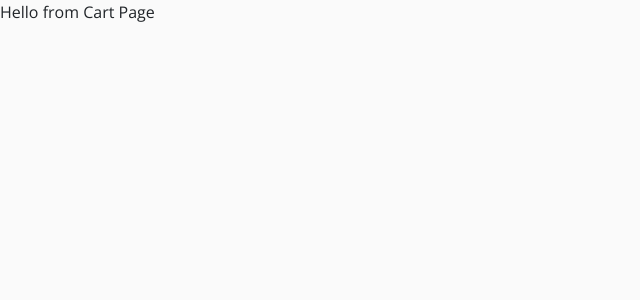
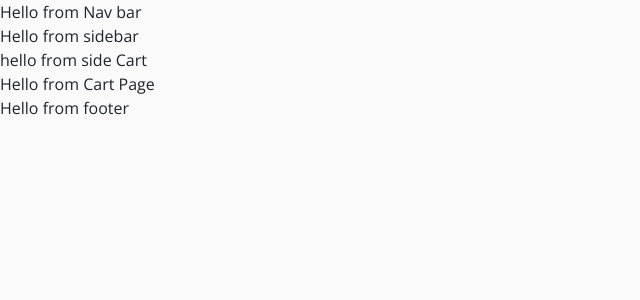
Before and after one commit to muhammadsalif/Tech-Store-App-React, a React (Create React App) app: page /cart in a window 1280 px wide. Shown: the top 300 px of the page, without its empty margins (0-640 px from the left). Built offline with nearby package versions, Linux system fonts and the light colour scheme.

Commit message:
setup of navbar & sidebar done.

```diff
--- a/src/App.js
+++ b/src/App.js
@@ -1,6 +1,7 @@
 import React from "react";
 import "./App.css";
 import "bootstrap/dist/css/bootstrap.min.css";
+
 // Importing Router
 import { Route, Switch } from "react-router-dom";
 
@@ -13,10 +14,20 @@ import SingleProduct from "./pages/SingleProductPage";
 import Default from "./pages/DefaultPage";
 import Cart from "./pages/CartPage";
 
+// All Components imports from Components folder
+import Navbar from "./components/Navbar";
+import Sidebar from "./components/Sidebar";
+import SideCart from "./components/SideCart";
+import Footer from "./components/Footer";
+
 function App() {
   return (
     <>
       {/* navbar,sidebar,cart,footer */}
+      <Navbar> </Navbar>
+      <Sidebar></Sidebar>
+      <SideCart></SideCart>
+
       <Switch>
         <Route path="/" exact component={Home}></Route>
         <Route path="/about" component={About}></Route>
@@ -26,6 +37,7 @@ function App() {
         <Route path="/cart" component={Cart}></Route>
         <Route component={Default}></Route>
       </Switch>
+      <Footer></Footer>
     </>
   );
 }
--- /dev/null
+++ b/src/components/Footer.jsx
@@ -0,0 +1,7 @@
+import React from "react";
+
+function Footer() {
+  return <div>Hello from footer</div>;
+}
+
+export default Footer;
--- /dev/null
+++ b/src/components/Navbar.jsx
@@ -0,0 +1,7 @@
+import React from "react";
+
+function Navbar() {
+  return <div>Hello from Nav bar</div>;
+}
+
+export default Navbar;
--- /dev/null
+++ b/src/components/SideCart.jsx
@@ -0,0 +1,7 @@
+import React from "react";
+
+function SideCart() {
+  return <div>hello from side Cart</div>;
+}
+
+export default SideCart;
--- /dev/null
+++ b/src/components/Sidebar.jsx
@@ -0,0 +1,7 @@
+import React from "react";
+
+function Sidebar() {
+  return <div>Hello from sidebar</div>;
+}
+
+export default Sidebar;
```
